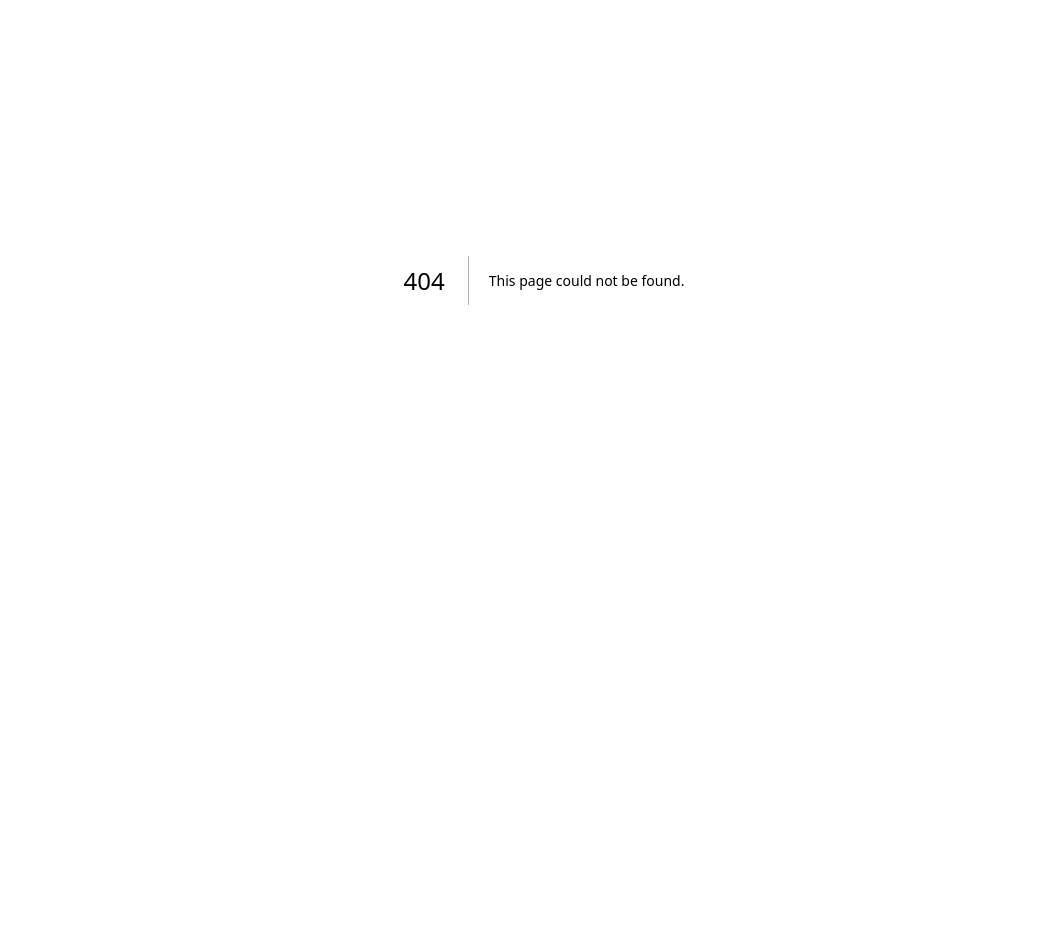
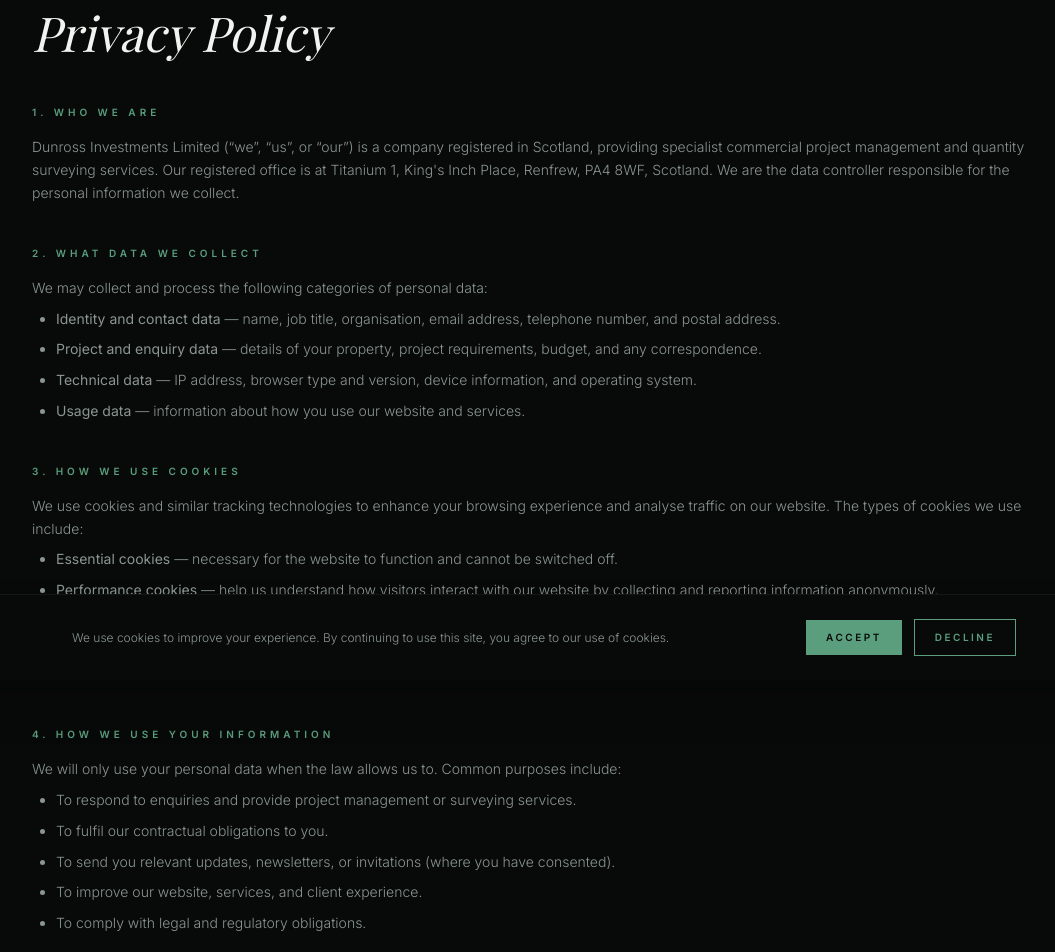
Before and after one commit to MarketingCo/dunross-website, a Next.js app: page /privacy-policy in a window 1280 px wide. Before the commit this address had no page. Shown: the part 120-1072 px from the top of the page, without its empty margins (96-1151 px from the left). Before the commit the page ends 800 px from the top, so only its background shows below. Built offline with nearby package versions, Linux system fonts and the light colour scheme.

Commit message:
Add GDPR cookie consent banner, privacy policy page, and footer link

```diff
--- a/src/app/layout.tsx
+++ b/src/app/layout.tsx
@@ -1,6 +1,7 @@
 import type { Metadata } from "next";
 import { Playfair_Display, Inter } from "next/font/google";
 import "./globals.css";
+import CookieBanner from "@/components/CookieBanner";
 
 const playfair = Playfair_Display({
   subsets: ["latin"],
@@ -110,6 +111,7 @@
           dangerouslySetInnerHTML={{ __html: JSON.stringify(jsonLd) }}
         />
         {children}
+        <CookieBanner />
       </body>
     </html>
   );
--- /dev/null
+++ b/src/app/privacy-policy/page.tsx
@@ -0,0 +1,131 @@
+import type { Metadata } from "next";
+
+export const metadata: Metadata = {
+  title: "Privacy Policy | Dunross Investments Limited",
+};
+
+export default function PrivacyPolicyPage() {
+  return (
+    <div className="min-h-screen bg-[#080a09] pt-32 pb-20 px-6 md:px-10">
+      <div className="max-w-5xl mx-auto">
+        <h1 className="font-heading text-3xl md:text-5xl font-light italic text-[#f0f4f1] mb-12">
+          Privacy Policy
+        </h1>
+
+        <div className="space-y-10 text-[#8a9691] font-light text-sm leading-relaxed">
+          <section>
+            <h2 className="text-[10px] uppercase tracking-[0.4em] font-semibold text-[#5a9e7e] mb-4">
+              1. Who We Are
+            </h2>
+            <p>
+              Dunross Investments Limited (“we”, “us”, or “our”) is a company registered in Scotland, providing specialist commercial project management and quantity surveying services. Our registered office is at Titanium 1, King&apos;s Inch Place, Renfrew, PA4 8WF, Scotland. We are the data controller responsible for the personal information we collect.
+            </p>
+          </section>
+
+          <section>
+            <h2 className="text-[10px] uppercase tracking-[0.4em] font-semibold text-[#5a9e7e] mb-4">
+              2. What Data We Collect
+            </h2>
+            <p>
+              We may collect and process the following categories of personal data:
+            </p>
+            <ul className="list-disc pl-6 space-y-2 mt-2">
+              <li><strong>Identity and contact data</strong> — name, job title, organisation, email address, telephone number, and postal address.</li>
+              <li><strong>Project and enquiry data</strong> — details of your property, project requirements, budget, and any correspondence.</li>
+              <li><strong>Technical data</strong> — IP address, browser type and version, device information, and operating system.</li>
+              <li><strong>Usage data</strong> — information about how you use our website and services.</li>
+            </ul>
+          </section>
+
+          <section>
+            <h2 className="text-[10px] uppercase tracking-[0.4em] font-semibold text-[#5a9e7e] mb-4">
+              3. How We Use Cookies
+            </h2>
+            <p>
+              We use cookies and similar tracking technologies to enhance your browsing experience and analyse traffic on our website. The types of cookies we use include:
+            </p>
+            <ul className="list-disc pl-6 space-y-2 mt-2">
+              <li><strong>Essential cookies</strong> — necessary for the website to function and cannot be switched off.</li>
+              <li><strong>Performance cookies</strong> — help us understand how visitors interact with our website by collecting and reporting information anonymously.</li>
+              <li><strong>Functional cookies</strong> — enable the website to provide enhanced functionality and personalisation.</li>
+            </ul>
+            <p className="mt-2">
+              You can manage your cookie preferences through your browser settings. Please note that disabling certain cookies may affect the functionality of our website.
+            </p>
+          </section>
+
+          <section>
+            <h2 className="text-[10px] uppercase tracking-[0.4em] font-semibold text-[#5a9e7e] mb-4">
+              4. How We Use Your Information
+            </h2>
+            <p>
+              We will only use your personal data when the law allows us to. Common purposes include:
+            </p>
+            <ul className="list-disc pl-6 space-y-2 mt-2">
+              <li>To respond to enquiries and provide project management or surveying services.</li>
+              <li>To fulfil our contractual obligations to you.</li>
+              <li>To send you relevant updates, newsletters, or invitations (where you have consented).</li>
+              <li>To improve our website, services, and client experience.</li>
+              <li>To comply with legal and regulatory obligations.</li>
+            </ul>
+          </section>
+
+          <section>
+            <h2 className="text-[10px] uppercase tracking-[0.4em] font-semibold text-[#5a9e7e] mb-4">
+              5. Data Retention
+            </h2>
+            <p>
+              We retain personal data only for as long as necessary to fulfil the purposes for which it was collected, including for the purposes of satisfying any legal, accounting, or reporting requirements. Typically, client and project records are retained for a minimum of six years in accordance with UK tax and company law.
+            </p>
+          </section>
+
+          <section>
+            <h2 className="text-[10px] uppercase tracking-[0.4em] font-semibold text-[#5a9e7e] mb-4">
+              6. Your Rights
+            </h2>
+            <p>
+              Under UK data protection law, you have the following rights:
+            </p>
+            <ul className="list-disc pl-6 space-y-2 mt-2">
+              <li><strong>Access</strong> — request a copy of the personal data we hold about you.</li>
+              <li><strong>Rectification</strong> — request correction of any inaccurate or incomplete data.</li>
+              <li><strong>Erasure</strong> — request deletion of your personal data where there is no overriding legal reason for us to retain it.</li>
+              <li><strong>Restriction</strong> — request that we restrict the processing of your data.</li>
+              <li><strong>Data portability</strong> — request transfer of your data to you or a third party.</li>
+              <li><strong>Objection</strong> — object to our processing of your personal data based on legitimate interests.</li>
+            </ul>
+            <p className="mt-2">
+              To exercise any of these rights, please contact us using the details below.
+            </p>
+          </section>
+
+          <section>
+            <h2 className="text-[10px] uppercase tracking-[0.4em] font-semibold text-[#5a9e7e] mb-4">
+              7. Contact Information
+            </h2>
+            <p>
+              If you have any questions about this privacy policy or our data practices, please contact us:
+            </p>
+            <ul className="list-disc pl-6 space-y-2 mt-2">
+              <li><strong>Email:</strong> info@dunross.co</li>
+              <li><strong>Address:</strong> Dunross Investments Limited, Titanium 1, King&apos;s Inch Place, Renfrew, PA4 8WF, Scotland</li>
+            </ul>
+          </section>
+
+          <section>
+            <h2 className="text-[10px] uppercase tracking-[0.4em] font-semibold text-[#5a9e7e] mb-4">
+              8. Updates to This Policy
+            </h2>
+            <p>
+              We may update this Privacy Policy from time to time to reflect changes in our practices or for legal and regulatory reasons. We encourage you to review this page periodically for the latest information.
+            </p>
+          </section>
+
+          <p className="text-[10px] text-[#5a6460] pt-10 border-t border-white/[0.04]">
+            Last Updated: May 2026
+          </p>
+        </div>
+      </div>
+    </div>
+  );
+}
--- /dev/null
+++ b/src/components/CookieBanner.tsx
@@ -0,0 +1,53 @@
+'use client';
+
+import { useState, useEffect } from 'react';
+
+export default function CookieBanner() {
+  const [isOpen, setIsOpen] = useState(false);
+
+  useEffect(() => {
+    const consent = localStorage.getItem('cookieConsent');
+    if (!consent) {
+      const timer = setTimeout(() => setIsOpen(true), 100);
+      return () => clearTimeout(timer);
+    }
+  }, []);
+
+  const handleAccept = () => {
+    localStorage.setItem('cookieConsent', 'accepted');
+    setIsOpen(false);
+  };
+
+  const handleDecline = () => {
+    localStorage.setItem('cookieConsent', 'declined');
+    setIsOpen(false);
+  };
+
+  return (
+    <div
+      className={`fixed bottom-0 left-0 right-0 z-50 bg-[#080a09] border-t border-white/[0.05] shadow-2xl transition-all duration-500 ease-out ${
+        isOpen ? 'translate-y-0 opacity-100' : 'translate-y-full opacity-0'
+      }`}
+    >
+      <div className="max-w-5xl mx-auto px-6 md:px-10 py-6 flex flex-col md:flex-row items-center justify-between gap-4">
+        <p className="text-xs text-[#8a9691] font-light leading-relaxed">
+          We use cookies to improve your experience. By continuing to use this site, you agree to our use of cookies.
+        </p>
+        <div className="flex items-center gap-3 shrink-0">
+          <button
+            onClick={handleAccept}
+            className="px-5 py-2.5 bg-[#5a9e7e] text-[#080a09] text-[10px] uppercase tracking-[0.25em] font-semibold transition-all duration-300 hover:bg-[#f0f4f1]"
+          >
+            Accept
+          </button>
+          <button
+            onClick={handleDecline}
+            className="px-5 py-2.5 border border-[#5a9e7e] text-[#5a9e7e] text-[10px] uppercase tracking-[0.25em] font-semibold transition-all duration-300 hover:bg-[#5a9e7e] hover:text-[#080a09]"
+          >
+            Decline
+          </button>
+        </div>
+      </div>
+    </div>
+  );
+}
--- a/src/components/Footer.tsx
+++ b/src/components/Footer.tsx
@@ -109,6 +109,9 @@
             <Link href="/privacy" className="hover:text-[#f0f4f1] transition-colors duration-300">
               Privacy
             </Link>
+            <Link href="/privacy-policy" className="hover:text-[#f0f4f1] transition-colors duration-300">
+              Privacy Policy
+            </Link>
             <Link href="/terms" className="hover:text-[#f0f4f1] transition-colors duration-300">
               Terms
             </Link>
```
